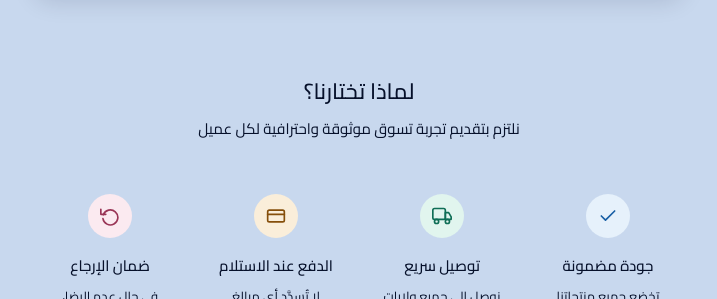
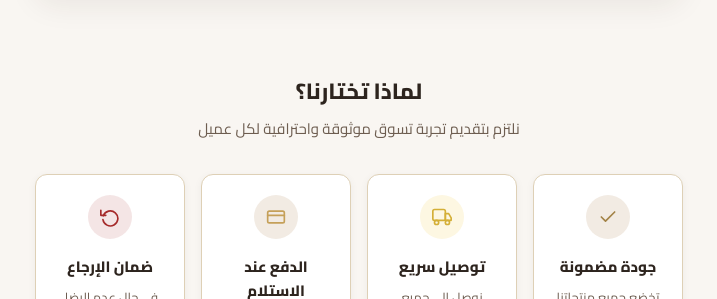
Before and after one commit to ilyas-git275/landing-page-for-sale2, a plain HTML site: page index.html in a window 1280 px wide. Shown: the part 2501-2800 px from the top of the page, without its empty margins (281-998 px from the left). Drawn offline with Linux system fonts and the light colour scheme.

Commit message:
changing colors

```diff
--- a/css/styles.css
+++ b/css/styles.css
@@ -1,48 +1,48 @@
 /* styles.css — All visual styles. Edit colors in config/store.js */
 :root {
-  /* ── Primary: Vivid Sky Blue ── */
-  --primary: #1a6fe0;
-  --primary-dark: #1254b8;
-  --primary-light: #cce3ff;
-  --primary-glow: rgba(26, 111, 224, 0.2);
+  /* ── Primary: Elegant Gold/Brass ── */
+  --primary: #C5A059;
+  --primary-dark: #A38347;
+  --primary-light: #F2EBE3;
+  --primary-glow: rgba(197, 160, 89, 0.2);
 
-  /* ── Accent: Vivid Emerald Green ── */
-  --accent: #0da86e;
-  --accent-dark: #088554;
-  --accent-light: #c4f0dc;
-  --accent-glow: rgba(13, 168, 110, 0.2);
+  /* ── Accent: Rich Premium Gold ── */
+  --accent: #D4AF37;
+  --accent-dark: #B08D2B;
+  --accent-light: #FDF7E2;
+  --accent-glow: rgba(212, 175, 55, 0.2);
 
   /* ── Status ── */
-  --danger: #d92444;
-  --danger-light: rgba(217, 36, 68, 0.12);
-  --warning: #e08c00;
+  --danger: #A52A2A;
+  --danger-light: rgba(165, 42, 42, 0.12);
+  --warning: #D4AF37;
 
-  /* ── Surfaces — medium-depth slate blue ── */
-  --bg: #c8d8ee;          /* noticeably darker page background */
-  --surface: #eef4fc;     /* slightly off-white cards */
-  --surface-2: #dce8f8;   /* medium blue-grey secondary */
-  --surface-3: #cddaf0;   /* deeper tint for hover states */
+  /* ── Surfaces — Warm Cream & White ── */
+  --bg: #F9F6F2;          /* Soft warm white background */
+  --surface: #FFFFFF;     /* Pure white for cards */
+  --surface-2: #F2EBE3;   /* Light beige for secondary areas */
+  --surface-3: #EADBC8;   /* Warm beige for hover states */
 
-  /* ── Text — maximum clarity ── */
-  --text: #06102a;        /* near-black navy, ultra-high contrast */
-  --text-muted: #2d4870;  /* clear medium navy — readable on light bg */
-  --text-faint: #6080aa;  /* blue-grey for placeholders */
+  /* ── Text — Deep Warm Brown ── */
+  --text: #2D241E;        /* Deep charcoal brown for text */
+  --text-muted: #6D5D50;  /* Medium warm grey/brown for secondary text */
+  --text-faint: #9E8F82;  /* Light warm brown for placeholders */
 
-  /* ── Borders — more visible ── */
-  --border: #a8bcd8;      /* stronger, clearly visible border */
-  --border-hover: #1a6fe0;
-  --border-focus: #1a6fe0;
-  --border-selected: #0da86e;
+  /* ── Borders — Warm Sand ── */
+  --border: #DED0B6;      /* Subtle warm border */
+  --border-hover: #C5A059;
+  --border-focus: #C5A059;
+  --border-selected: #D4AF37;
 
   /* ── Shape ── */
-  --radius: 16px;
-  --radius-sm: 10px;
-  --radius-xs: 6px;
+  --radius: 20px;
+  --radius-sm: 12px;
+  --radius-xs: 8px;
 
-  /* ── Shadows — slightly stronger ── */
-  --shadow-sm: 0 1px 5px rgba(6, 16, 42, 0.1);
-  --shadow: 0 4px 24px rgba(6, 16, 42, 0.14);
-  --shadow-lg: 0 10px 50px rgba(6, 16, 42, 0.2);
+  /* ── Shadows — Soft Warm Shadows ── */
+  --shadow-sm: 0 2px 8px rgba(45, 36, 30, 0.05);
+  --shadow: 0 8px 30px rgba(45, 36, 30, 0.08);
+  --shadow-lg: 0 15px 60px rgba(45, 36, 30, 0.12);
 
   --font: "Cairo", sans-serif;
   /* Typography scale */
@@ -163,8 +163,8 @@ body {
 
 .hamburger:hover {
   transform: translateY(-1px);
-  box-shadow: 0 10px 26px rgba(0, 0, 0, 0.12);
-  border-color: rgba(26, 111, 196, 0.35);
+  box-shadow: 0 10px 26px rgba(45, 36, 30, 0.12);
+  border-color: var(--primary);
 }
 
 .hamburger:active {
@@ -174,9 +174,9 @@ body {
 .hamburger:focus-visible {
   outline: none;
   box-shadow:
-    0 0 0 3px rgba(26, 111, 196, 0.18),
-    0 10px 26px rgba(0, 0, 0, 0.12);
-  border-color: rgba(26, 111, 196, 0.6);
+    0 0 0 3px var(--primary-glow),
+    0 10px 26px rgba(45, 36, 30, 0.12);
+  border-color: var(--primary);
 }
 
 .hamburger-bars {
@@ -350,7 +350,7 @@ body {
   margin-bottom: 14px;
 }
 .stars {
-  color: #f59e0b;
+  color: #D4AF37;
   font-size: 0.95rem;
   letter-spacing: 1px;
 }
@@ -499,19 +499,19 @@ select {
 input[type="text"]:hover,
 input[type="tel"]:hover,
 select:hover {
-  border-color: #1a6fe0;
+  border-color: var(--primary);
   background: var(--surface-3);
 }
 input:focus,
 select:focus {
   outline: none;
-  border-color: #1a6fe0;
-  box-shadow: 0 0 0 4px rgba(26, 111, 224, 0.15), 0 2px 8px rgba(26, 111, 224, 0.08);
+  border-color: var(--primary);
+  box-shadow: 0 0 0 4px var(--primary-glow), 0 2px 8px rgba(197, 160, 89, 0.08);
   background: var(--surface);
 }
 select:focus {
-  border-color: #0da86e;
-  box-shadow: 0 0 0 4px rgba(13, 168, 110, 0.15);
+  border-color: var(--accent);
+  box-shadow: 0 0 0 4px var(--accent-glow);
 }
 /* ── Offers ── */
 .offers-grid {
@@ -681,17 +681,17 @@ input::placeholder {
   font-weight: 400;
 }
 .delivery-label:hover {
-  border-color: #1a6fe0;
+  border-color: var(--primary);
   background: var(--surface-3);
 }
 .delivery-option input:checked + .delivery-label {
-  border-color: #1a6fe0;
-  background: linear-gradient(135deg, rgba(26,111,224,0.14) 0%, rgba(26,111,224,0.06) 100%);
-  color: #1254b8;
-  box-shadow: 0 0 0 3px rgba(26, 111, 224, 0.2);
+  border-color: var(--primary);
+  background: linear-gradient(135deg, rgba(197, 160, 89, 0.14) 0%, rgba(197, 160, 89, 0.06) 100%);
+  color: var(--primary-dark);
+  box-shadow: 0 0 0 3px var(--primary-glow);
 }
 .delivery-option input:checked + .delivery-label .del-cost {
-  color: #1a6fe0;
+  color: var(--primary);
 }
 .order-summary {
   background: var(--surface-2);
@@ -758,7 +758,7 @@ input::placeholder {
 }
 .submit-btn:hover {
   background: var(--accent-dark);
-  box-shadow: 0 6px 20px rgba(13, 158, 114, 0.3);
+  box-shadow: 0 6px 20px rgba(212, 175, 55, 0.3);
   transform: translateY(-1px);
 }
 .submit-btn:active {
@@ -916,8 +916,8 @@ select.error {
 }
 
 .why-choose-header {
-  background: linear-gradient(135deg, #1254b8 0%, #1a6fe0 60%, #0da86e 100%);
-  border-bottom: 1px solid rgba(26, 111, 224, 0.2);
+  background: linear-gradient(135deg, var(--primary-dark) 0%, var(--primary) 60%, var(--accent) 100%);
+  border-bottom: 1px solid rgba(197, 160, 89, 0.2);
   padding: 28px 28px 22px;
   text-align: center;
 }
@@ -970,10 +970,10 @@ select.error {
   flex-shrink: 0;
 }
 
-.why-icon.blue   { background: rgba(33, 150, 243, 0.15); }
-.why-icon.green  { background: rgba(16, 185, 129, 0.15); }
-.why-icon.amber  { background: rgba(245, 158, 11, 0.15); }
-.why-icon.rose   { background: rgba(244, 63, 94, 0.15);  }
+.why-icon.blue   { background: rgba(197, 160, 89, 0.15); }
+.why-icon.green  { background: rgba(212, 175, 55, 0.15); }
+.why-icon.amber  { background: rgba(212, 175, 55, 0.15); }
+.why-icon.rose   { background: rgba(165, 42, 42, 0.15);  }
 
 .why-item h3 {
   font-size: 0.92rem;
@@ -1025,7 +1025,7 @@ select.error {
 .gallery-header-dot {
   width: 4px;
   height: 18px;
-  background: linear-gradient(180deg, #1a6fe0, #0da86e);
+  background: linear-gradient(180deg, var(--primary), var(--accent));
   border-radius: 4px;
   flex-shrink: 0;
 }
@@ -1047,9 +1047,9 @@ select.error {
 }
 
 .gallery-img-wrap:hover {
-  border-color: #1a6fe0;
+  border-color: var(--primary);
   transform: scale(1.02);
-  box-shadow: 0 6px 24px rgba(26, 111, 224, 0.2);
+  box-shadow: 0 6px 24px var(--primary-glow);
 }
 
 .gallery-img-wrap img {
--- a/index.html
+++ b/index.html
@@ -267,17 +267,17 @@
   <style>
     .wcu-section { padding: 2.5rem 0; }
     .wcu-header { text-align: center; margin-bottom: 2rem; }
-    .wcu-header h2 { font-size: 22px; font-weight: 500; color: var(--color-text-primary); margin: 0 0 0.5rem; }
-    .wcu-header p { font-size: 15px; color: var(--color-text-secondary); margin: 0; }
+    .wcu-header h2 { font-size: 22px; font-weight: 800; color: var(--text); margin: 0 0 0.5rem; }
+    .wcu-header p { font-size: 15px; color: var(--text-muted); margin: 0; }
     .wcu-grid { display: grid; grid-template-columns: repeat(auto-fit, minmax(150px, 1fr)); gap: 16px; }
-    .wcu-card { background: var(--color-background-primary); border: 0.5px solid var(--color-border-tertiary); border-radius: 12px; padding: 1.25rem 1rem; text-align: center; }
+    .wcu-card { background: var(--surface); border: 1px solid var(--border); border-radius: 12px; padding: 1.25rem 1rem; text-align: center; box-shadow: var(--shadow-sm); }
     .wcu-icon { width: 44px; height: 44px; border-radius: 50%; display: flex; align-items: center; justify-content: center; margin: 0 auto 1rem; }
-    .wcu-card h3 { font-size: 15px; font-weight: 500; color: var(--color-text-primary); margin: 0 0 0.5rem; }
-    .wcu-card p { font-size: 13px; color: var(--color-text-secondary); margin: 0; line-height: 1.6; }
-    .icon-blue { background: #E6F1FB; }
-    .icon-teal { background: #E1F5EE; }
-    .icon-amber { background: #FAEEDA; }
-    .icon-rose { background: #FBEAF0; }
+    .wcu-card h3 { font-size: 15px; font-weight: 800; color: var(--text); margin: 0 0 0.5rem; }
+    .wcu-card p { font-size: 13px; color: var(--text-muted); margin: 0; line-height: 1.6; }
+    .icon-blue { background: var(--primary-light); }
+    .icon-teal { background: var(--accent-light); }
+    .icon-amber { background: var(--surface-2); }
+    .icon-rose { background: var(--danger-light); }
   </style>
 
   <div class="wcu-section" dir="rtl">
@@ -289,7 +289,7 @@
 
       <div class="wcu-card">
         <div class="wcu-icon icon-blue">
-          <svg width="20" height="20" viewBox="0 0 24 24" fill="none" stroke="#185FA5" stroke-width="2" stroke-linecap="round" stroke-linejoin="round">
+          <svg width="20" height="20" viewBox="0 0 24 24" fill="none" stroke="var(--primary-dark)" stroke-width="2" stroke-linecap="round" stroke-linejoin="round">
             <polyline points="20 6 9 17 4 12"/>
           </svg>
         </div>
@@ -299,7 +299,7 @@
 
       <div class="wcu-card">
         <div class="wcu-icon icon-teal">
-          <svg width="20" height="20" viewBox="0 0 24 24" fill="none" stroke="#0F6E56" stroke-width="2" stroke-linecap="round" stroke-linejoin="round">
+          <svg width="20" height="20" viewBox="0 0 24 24" fill="none" stroke="var(--accent)" stroke-width="2" stroke-linecap="round" stroke-linejoin="round">
             <rect x="1" y="3" width="15" height="13" rx="2"/>
             <path d="M16 8h4l3 5v3h-7V8z"/>
             <circle cx="5.5" cy="18.5" r="2.5"/>
@@ -312,7 +312,7 @@
 
       <div class="wcu-card">
         <div class="wcu-icon icon-amber">
-          <svg width="20" height="20" viewBox="0 0 24 24" fill="none" stroke="#854F0B" stroke-width="2" stroke-linecap="round" stroke-linejoin="round">
+          <svg width="20" height="20" viewBox="0 0 24 24" fill="none" stroke="var(--primary)" stroke-width="2" stroke-linecap="round" stroke-linejoin="round">
             <rect x="2" y="5" width="20" height="14" rx="2"/>
             <path d="M2 10h20"/>
           </svg>
@@ -323,7 +323,7 @@
 
       <div class="wcu-card">
         <div class="wcu-icon icon-rose">
-          <svg width="20" height="20" viewBox="0 0 24 24" fill="none" stroke="#993556" stroke-width="2" stroke-linecap="round" stroke-linejoin="round">
+          <svg width="20" height="20" viewBox="0 0 24 24" fill="none" stroke="var(--danger)" stroke-width="2" stroke-linecap="round" stroke-linejoin="round">
             <polyline points="1 4 1 10 7 10"/>
             <path d="M3.51 15a9 9 0 1 0 .49-4.5"/>
           </svg>
@@ -338,7 +338,7 @@
 
     <!-- Signature -->
     <div class="footer-signature">
-      Made with <span style="color: #f43f5e">❤</span> by
+      Made with <span style="color: var(--primary)">❤</span> by
       <span class="brand-name">Elfamila</span>
     </div>
 
```
